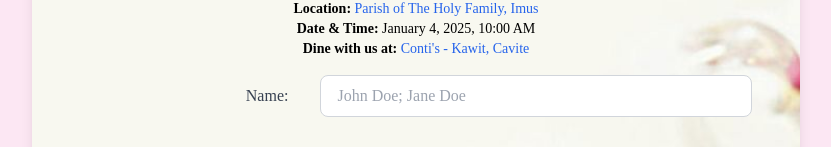
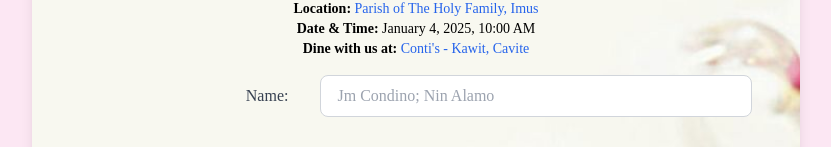
Before and after one commit to ninalamo/rsvp-app, a Next.js app: page / in a window 1280 px wide. Shown: the part 220-367 px from the top of the page, without its empty margins (224-1055 px from the left). Built offline with nearby package versions, Linux system fonts and the light colour scheme; no server answers.

Commit message:
fxed placeholders

```diff
--- a/app/rsvps/RsvpForm.jsx
+++ b/app/rsvps/RsvpForm.jsx
@@ -145,7 +145,7 @@ export default function RsvpForm() {
                       value={form.name}
                       onChange={handleChange}
                       required
-                      placeholder="John Doe; Jane Doe"
+                      placeholder="Jm Condino; Nin Alamo"
                       className="w-full px-4 py-2 border border-gray-300 rounded-lg focus:outline-none focus:ring focus:ring-pink-300"
                     />
                   </td>
```
